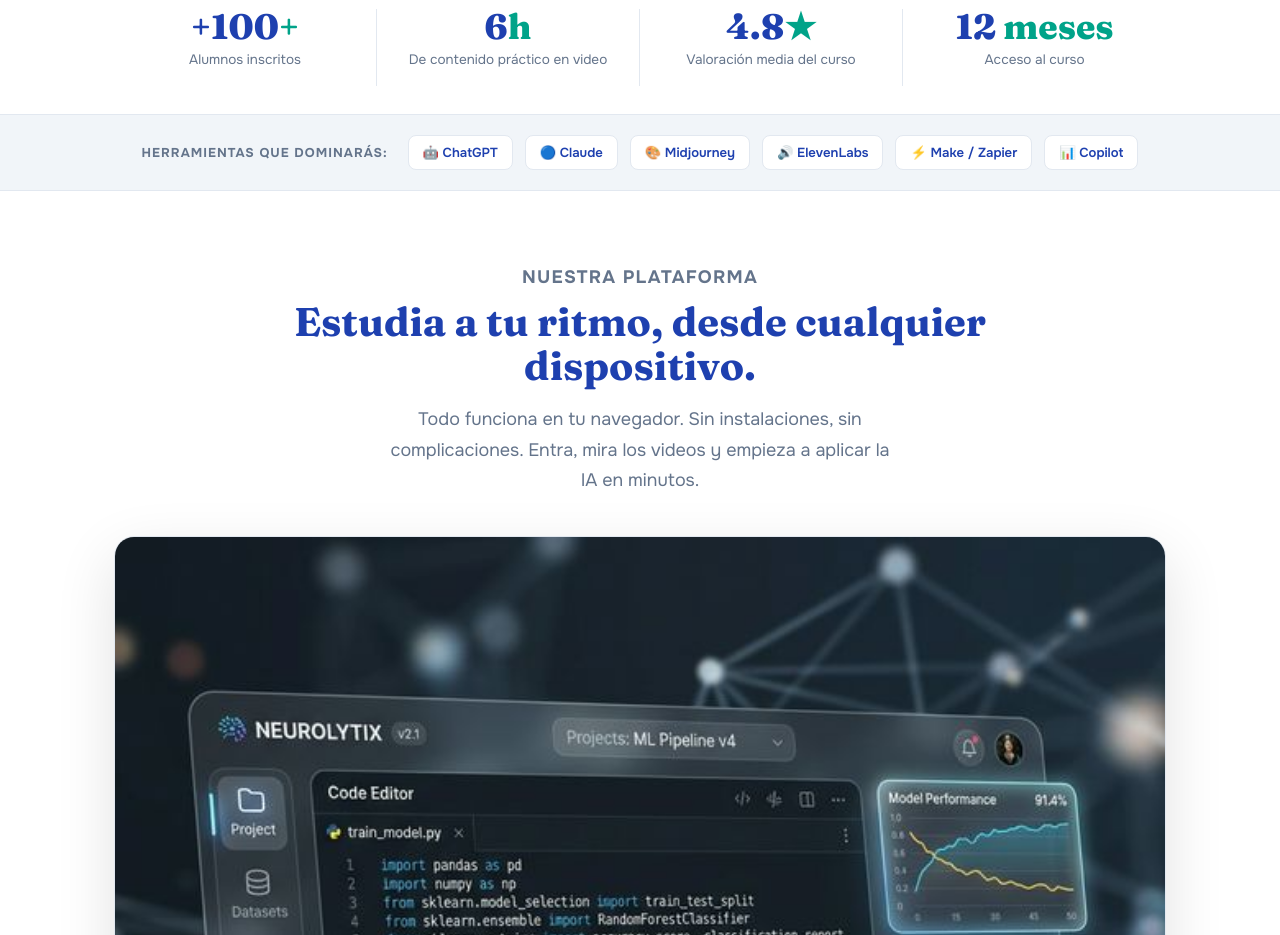
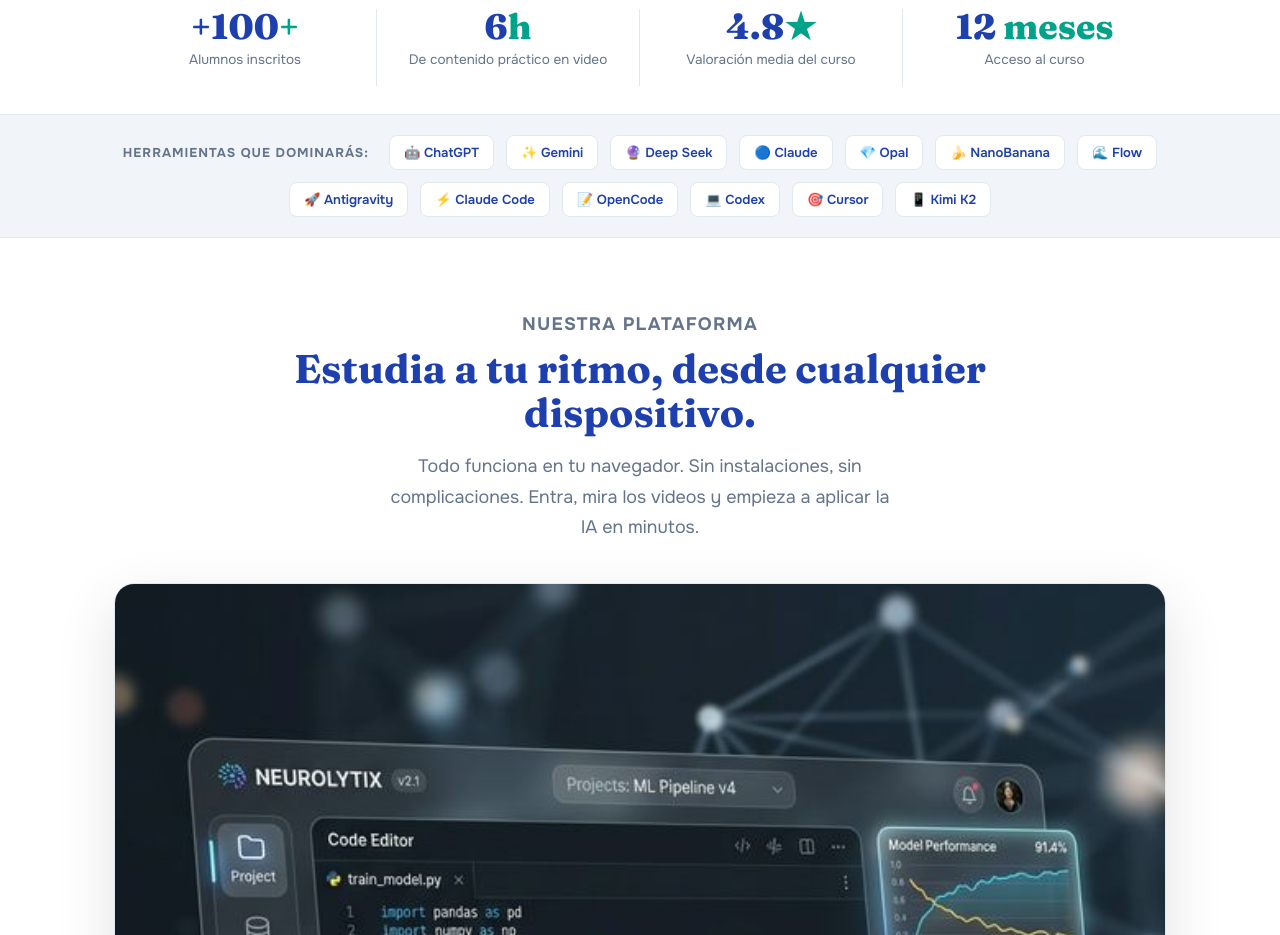
Before and after one commit to dochoar/ai4uacademy, a website built with Vite: page aischool/index.html in a window 1280 px wide. Shown: the part 1320-2255 px from the top of the page. Built offline with nearby package versions, Linux system fonts and the light colour scheme.

Commit message:
correccion

```diff
--- a/aischool/index.html
+++ b/aischool/index.html
@@ -994,12 +994,19 @@
     <div class="brand-strip reveal-on-scroll">
         <div class="container brand-strip-inner">
             <span class="brand-strip-label">Herramientas que dominarás:</span>
-            <span class="brand-tag">🤖 ChatGPT</span>
-            <span class="brand-tag">🔵 Claude</span>
-            <span class="brand-tag">🎨 Midjourney</span>
-            <span class="brand-tag">🔊 ElevenLabs</span>
-            <span class="brand-tag">⚡ Make / Zapier</span>
-            <span class="brand-tag">📊 Copilot</span>
+                    <span class="brand-tag">🤖 ChatGPT</span>
+                    <span class="brand-tag">✨ Gemini</span>
+                    <span class="brand-tag">🔮 Deep Seek</span>
+                    <span class="brand-tag">🔵 Claude</span>
+                    <span class="brand-tag">💎 Opal</span>
+                    <span class="brand-tag">🍌 NanoBanana</span>
+                    <span class="brand-tag">🌊 Flow</span>
+                    <span class="brand-tag">🚀 Antigravity</span>
+                    <span class="brand-tag">⚡ Claude Code</span>
+                    <span class="brand-tag">📝 OpenCode</span>
+                    <span class="brand-tag">💻 Codex</span>
+                    <span class="brand-tag">🎯 Cursor</span>
+                    <span class="brand-tag">📱 Kimi K2</span>
         </div>
     </div>
 
```
